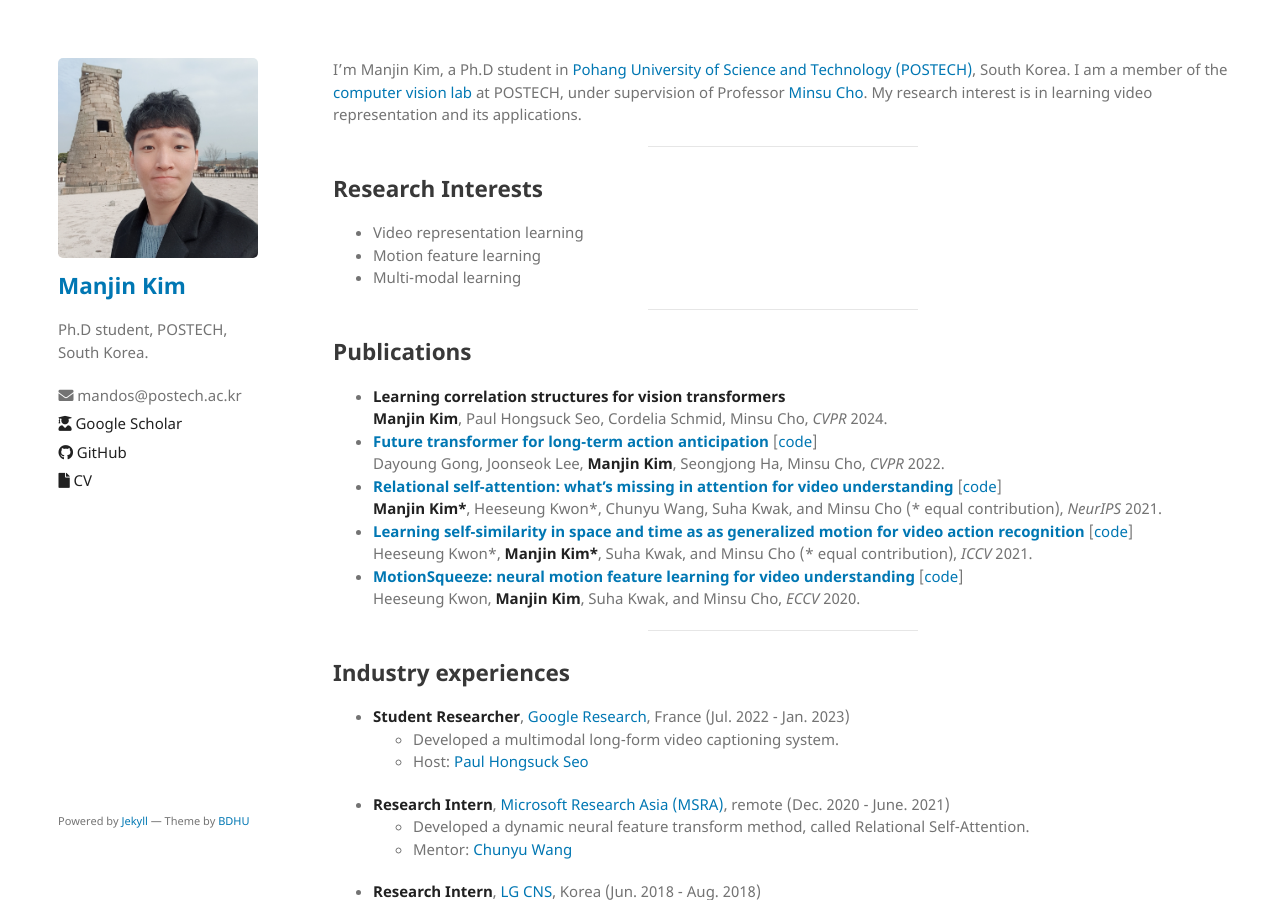
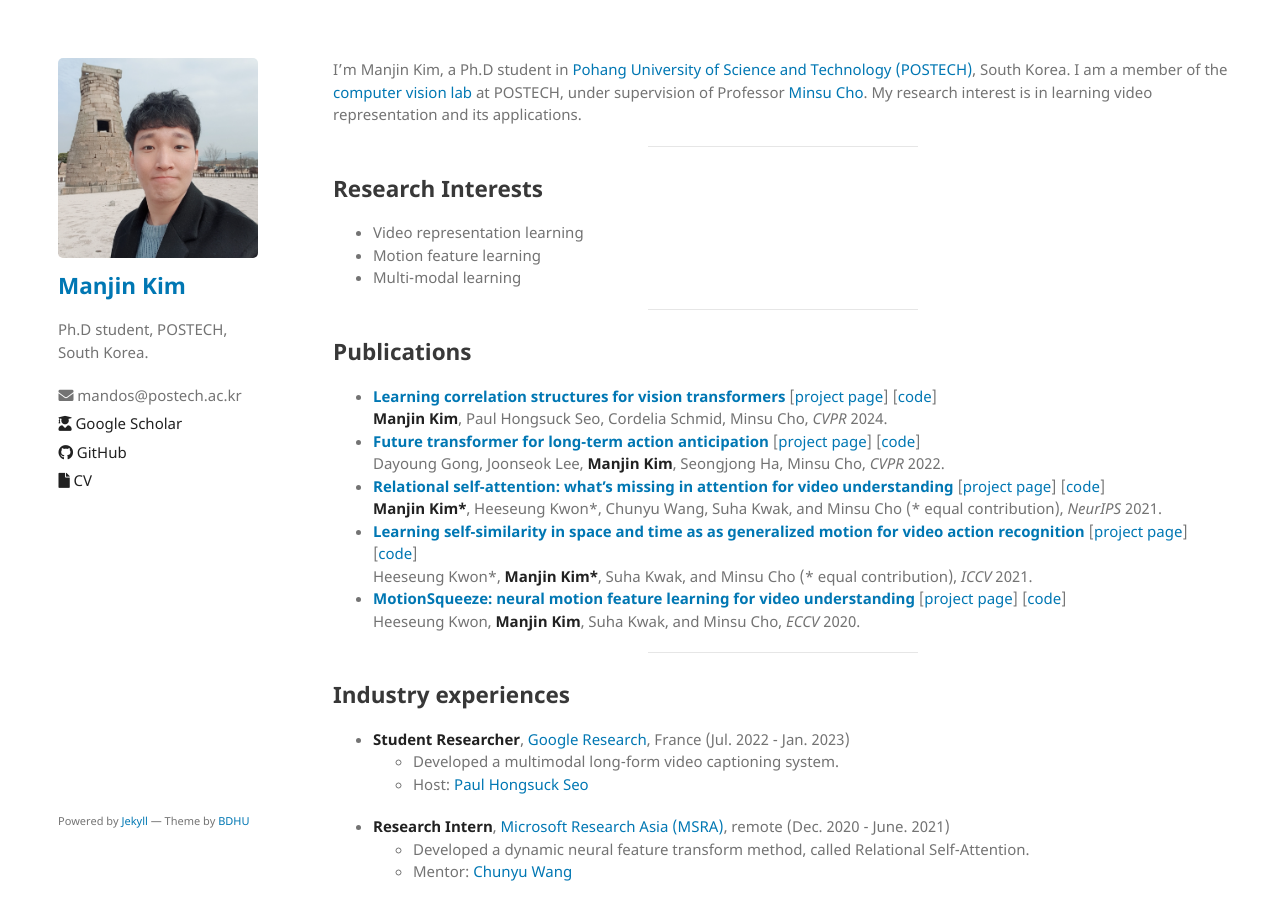
Before and after one commit to KimManjin/KimManjin.github.io, a Jekyll site: the page built from index.md, in a window 1280 px wide and 900 px high. Built offline with Jekyll 4.4.1, drawn with Linux system fonts in a browser that asks for light colours; our own code applies the rules of GitHub Pages for plain Markdown files.

Commit message:
add urls

```diff
--- a/index.md
+++ b/index.md
@@ -25,15 +25,15 @@ I'm Manjin Kim, a Ph.D student in [Pohang University of Science and Technology (
 ---------------------------------------------
 
 ## Publications
-- **Learning correlation structures for vision transformers**
+- **[Learning correlation structures for vision transformers](https://arxiv.org/abs/2404.03924)** &#91;[project page](https://kimmanjin.github.io/structsa/)&#93; &#91;[code](https://github.com/KimManjin/StructViT)&#93;
   **Manjin Kim**, Paul Hongsuck Seo, Cordelia Schmid, Minsu Cho, _CVPR_ 2024.
-- **[Future transformer for long-term action anticipation](https://arxiv.org/abs/2205.14022)** &#91;[code](https://github.com/gongda0e/FUTR)&#93;
+- **[Future transformer for long-term action anticipation](https://arxiv.org/abs/2205.14022)** &#91;[project page](http://cvlab.postech.ac.kr/research/FUTR/)&#93; &#91;[code](https://github.com/gongda0e/FUTR)&#93;
   Dayoung Gong, Joonseok Lee, **Manjin Kim**, Seongjong Ha, Minsu Cho, _CVPR_ 2022.
-- **[Relational self-attention: what's missing in attention for video understanding](https://arxiv.org/abs/2111.01673)** &#91;[code](https://github.com/KimManjin/RSA)&#93;
+- **[Relational self-attention: what's missing in attention for video understanding](https://arxiv.org/abs/2111.01673)** &#91;[project page](http://cvlab.postech.ac.kr/research/RSA/)&#93; &#91;[code](https://github.com/KimManjin/RSA)&#93;
   **Manjin Kim\***, Heeseung Kwon\*, Chunyu Wang, Suha Kwak, and Minsu Cho (* equal contribution), _NeurIPS_ 2021.
-- **[Learning self-similarity in space and time as as generalized motion for video action recognition](https://arxiv.org/abs/2102.07092)** &#91;[code](https://github.com/arunos728/SELFY)&#93;
+- **[Learning self-similarity in space and time as as generalized motion for video action recognition](https://arxiv.org/abs/2102.07092)** &#91;[project page](http://cvlab.postech.ac.kr/research/SELFY/)&#93; &#91;[code](https://github.com/arunos728/SELFY)&#93;
   Heeseung Kwon\*, **Manjin Kim\***, Suha Kwak, and Minsu Cho (* equal contribution), _ICCV_ 2021.
-- **[MotionSqueeze: neural motion feature learning for video understanding](https://arxiv.org/abs/2007.09933)** &#91;[code](https://github.com/arunos728/MotionSqueeze)&#93;
+- **[MotionSqueeze: neural motion feature learning for video understanding](https://arxiv.org/abs/2007.09933)** &#91;[project page](http://cvlab.postech.ac.kr/research/MotionSqueeze/)&#93; &#91;[code](https://github.com/arunos728/MotionSqueeze)&#93;
   Heeseung Kwon, **Manjin Kim**, Suha Kwak, and Minsu Cho, _ECCV_ 2020.
 
 ---------------------------------------------
```
